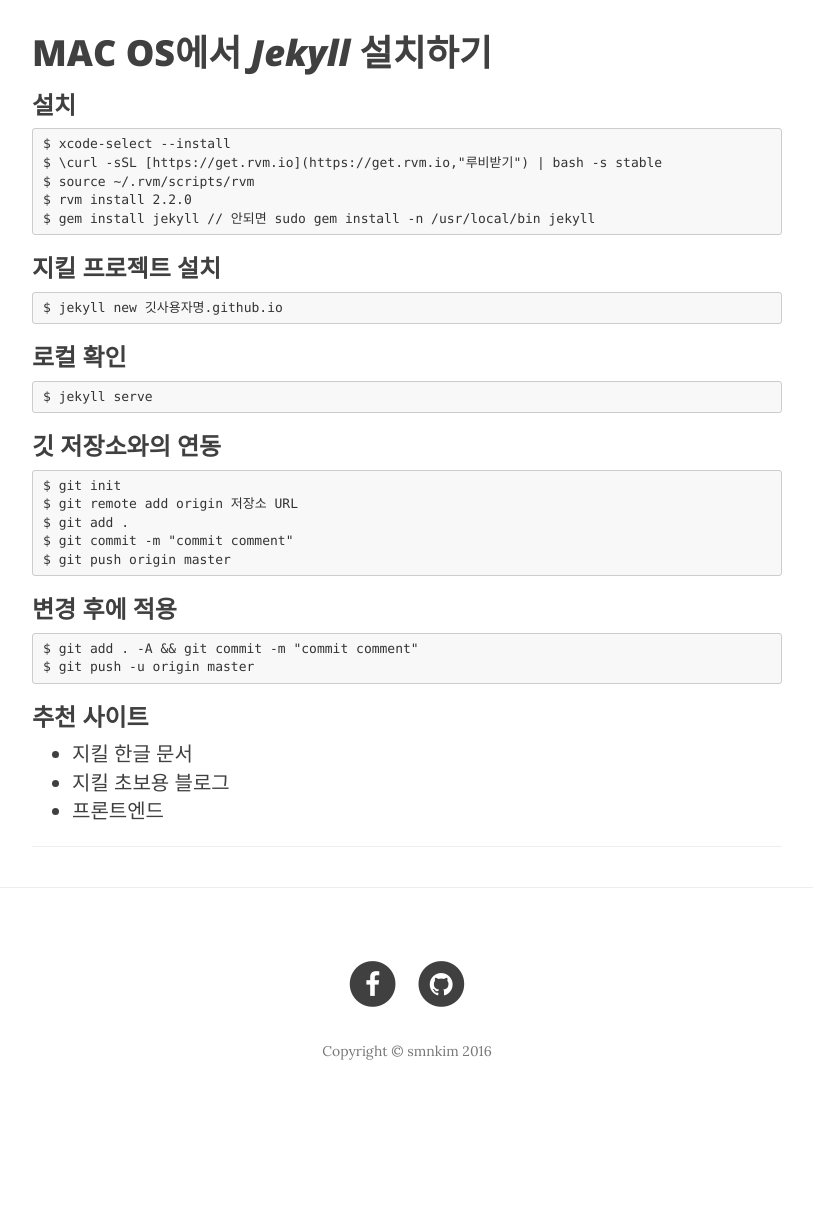
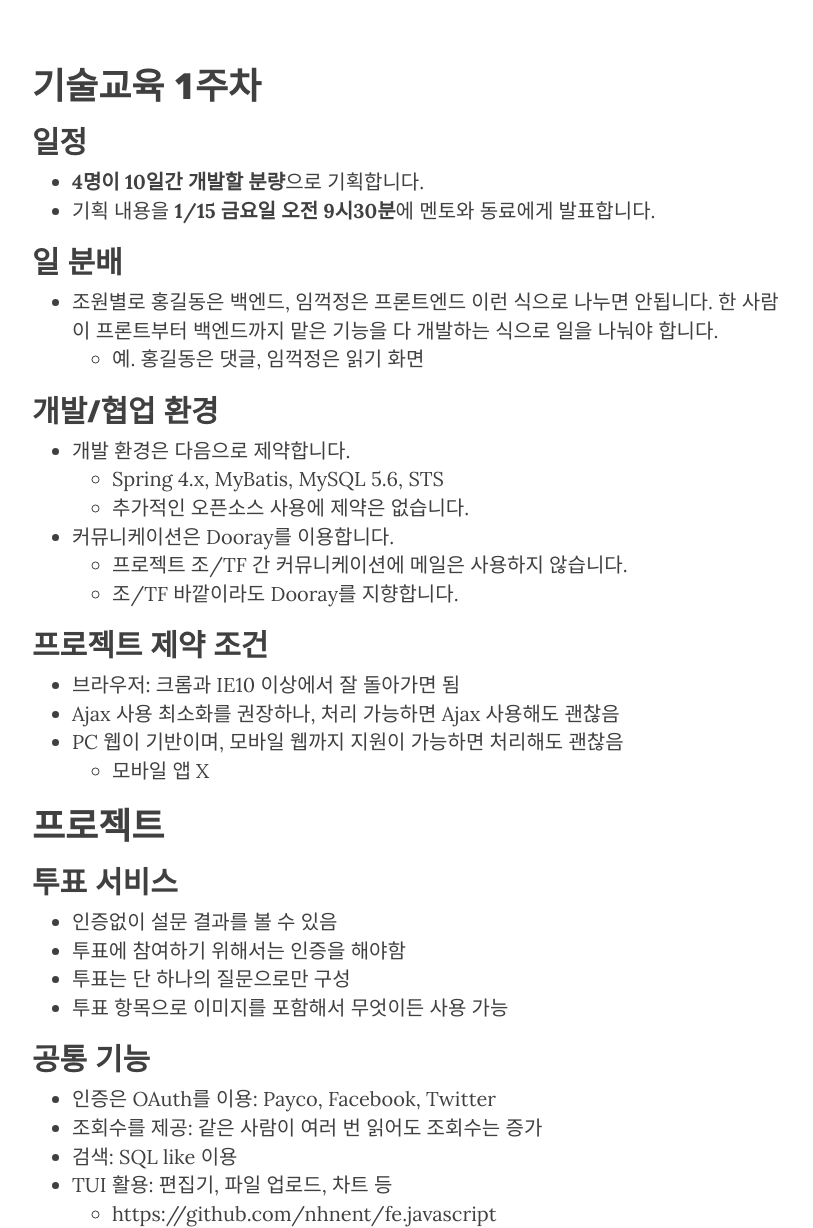
Before and after one commit to smnkim/smnkim.github.io, a Jekyll site: the page built from _posts/2016-01-12-first-article.markdown, in a window 1280 px wide and 1400 px high, scrolled down 341 px, cut to the strip 172-1400 px from the top of the window. Shown: the whole strip, without its empty margins (233-1046 px from the left). Built offline with Jekyll 4.4.1, drawn with Linux system fonts in a browser that asks for light colours; nearby versions of some CDN libraries; before the commit the page ends 1640 px from its top, so only the background shows below that; some of the changed text lies outside the part shown.

Commit message:
img commit

```diff
--- a/_posts/2016-01-12-first-article.markdown
+++ b/_posts/2016-01-12-first-article.markdown
@@ -1,56 +1,117 @@
 ---
 layout: post
-title: "first-article"
-subtitle: "jekyll first contents"
+title: "루키행복TF 김새미나입니다."
+subtitle: "9주간의 기술교육에 대한 내용을 앞으로 이곳에 정리하려고 합니다."
 date: 2016-01-12 18:32:00
 author: "smnkim"
 header-img: "img/smnkim.jpg"
 ---
 
-# MAC OS에서 *Jekyll* 설치하기
+# 기술교육 1주차
+
+## 일정
+
+* **4명이 10일간 개발할 분량**으로 기획합니다.
+* 기획 내용을 **1/15 금요일 오전 9시30분**에 멘토와 동료에게 발표합니다.
+
+## 일 분배
+
+* 조원별로 홍길동은 백엔드, 임꺽정은 프론트엔드 이런 식으로 나누면 안됩니다. 한 사람이 프론트부터 백엔드까지 맡은 기능을 다 개발하는 식으로 일을 나눠야 합니다.
+    * 예. 홍길동은 댓글, 임꺽정은 읽기 화면
+
+## 개발/협업 환경
+
+* 개발 환경은 다음으로 제약합니다.
+    * Spring 4.x, MyBatis, MySQL 5.6, STS
+    * 추가적인 오픈소스 사용에 제약은 없습니다.
+* 커뮤니케이션은 Dooray를 이용합니다.
+    * 프로젝트 조/TF 간 커뮤니케이션에 메일은 사용하지 않습니다.
+    * 조/TF 바깥이라도 Dooray를 지향합니다.
+
+## 프로젝트 제약 조건
+* 브라우저: 크롬과 IE10 이상에서 잘 돌아가면 됨
+* Ajax 사용 최소화를 권장하나, 처리 가능하면 Ajax 사용해도 괜찮음
+* PC 웹이 기반이며, 모바일 웹까지 지원이 가능하면 처리해도 괜찮음
+	* 모바일 앱  X
+
+# 프로젝트
+
+## 투표 서비스
+
+* 인증없이 설문 결과를 볼 수 있음
+* 투표에 참여하기 위해서는 인증을 해야함
+* 투표는 단 하나의 질문으로만 구성
+* 투표 항목으로 이미지를 포함해서 무엇이든 사용 가능
+
+## 공통 기능
+
+* 인증은 OAuth를 이용: <span style="line-height: 19.2px;">Payco, Facebook, Twitter</span>
+* 조회수를 제공: 같은 사람이 여러 번 읽어도 조회수는 증가
+* 검색: SQL like 이용
+* TUI 활용: 편집기, 파일 업로드, 차트 등
+    * [https://github.com/nhnent/fe.javascript](https://github.com/nhnent/fe.javascript)
 
 
-### 설치
-~~~
-$ xcode-select --install
-$ \curl -sSL [https://get.rvm.io](https://get.rvm.io,"루비받기") | bash -s stable
-$ source ~/.rvm/scripts/rvm
-$ rvm install 2.2.0
-$ gem install jekyll // 안되면 sudo gem install -n /usr/local/bin jekyll
-~~~
+
+## 추가 기능
+* 계속 논의 중에 있음
+
+### 1.커뮤니티
+>사용자들이 모여서 투표에 접근하게하는 기능
+
+- ## 메인 화면
+	- 최상단: 메인으로 가는 링크, 로그인/로그아웃, 내 정보
+	- 상단 : 현재 hot한 투표 목록
+            - 투표 결과와 함께 제목/투표항목 게시
+            - Hot한 투표 목록은 어떻게 정할 것인지는 차후 논의 (현재는 조회수 혹은 참여자 수)
+            - 투표 결과가 미공개 상태인 경우 대체 이미지 표시
+    - 하단 : 현재 진행중인 투표 목록
+            - 현재 진행 중인 투표 중 특정 개수만큼 리스팅 (제목만 보이게)
+            - (제목으로)검색을 하거나, '더 보기' 버튼을 누를 경우 메인화면으로 이동
 
 
-### 지킬 프로젝트 설치
-~~~
-$ jekyll new 깃사용자명.github.io
-~~~
+ - ## 투표 목록 화면
+	- 일반 게시판 형식
+	- 게시물을 누르면 투표 보기 화면으로 이동
+
+ - ## 내 정보
+    - 내가 참여한 투표
+    - 내가 등록한 투표
+
+ - ## 종료된 투표 결과 보기
+	검색 기능
 
 
-### 로컬 확인
-~~~
-$ jekyll serve
-~~~
+### 2.투표 등록
+>인증을 받은 사용자들이 투표를 등록하는 기능
 
+- ## 기본 기능
+    - 질문/답 작성
+    - 투표 기간 설정
+- ## 추가 기능
+	>점진적으로 붙일 기능
 
-### 깃 저장소와의 연동
-~~~
-$ git init
-$ git remote add origin 저장소 URL
-$ git add .
-$ git commit -m "commit comment"
-$ git push origin master
-~~~
+	- **`투표자 정보 수집` 설정(필수)**
+            - 투표 하는 사람의 정보를 입력할 수 있는 설문란 추가 기능
+            - 양이 많기 떄문에 하나의 work item으로 분리
+            - 설문내용 선택 (성별, 연령, 지역, 직업, 사용자 지정)
+            - 투표자 정보 공개 여부 설정
+    - `중복투표` 설정
+    - `다중선택` 설정
+    - `답 순서 섞기` 설정
+    - `결과 정렬` 설정 (득표순, 항목순)
+    - `투표 응답 전 결과 비공개` 설정
+    - `태그` 설정
 
+### 3.투표 진행
+>사용자가 투표 상황을 보거나 응답을 하는 기능
 
-### 변경 후에 적용
-~~~
-$ git add . -A && git commit -m "commit comment"
-$ git push -u origin master
-~~~
+- ## 투표 보기 화면
+    - 대상 투표의 질문, 답, 그리고 현재 투표 결과를 출력
+    - `투표 참여하기 버튼`을 클릭해서 투표 참여 화면으로 이동
+        > 미인증 사용자는 로그인 화면으로 이동
+    - `투표 응답 전 결과 비공개` 설정이 되어 있을시 대체 이미지 표시
 
-
-### 추천 사이트
-
-* [지킬 한글 문서](http://jekyllrb-ko.github.io/)
-* [지킬 초보용 블로그](https://vjinn.github.io/about/)
-* [프론트엔드](http://webberstudy.com)
+- ## 투표 참여 화면
+    - 화면의 기본 구성은 투표 보기 화면과 동일
+    - 응답을 완료하면 투표 보기 화면으로 이동
```
